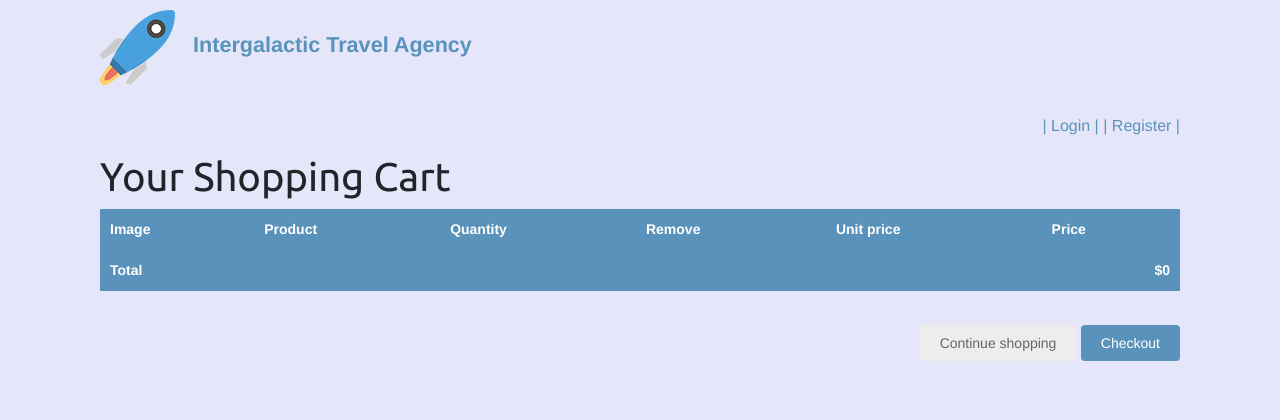
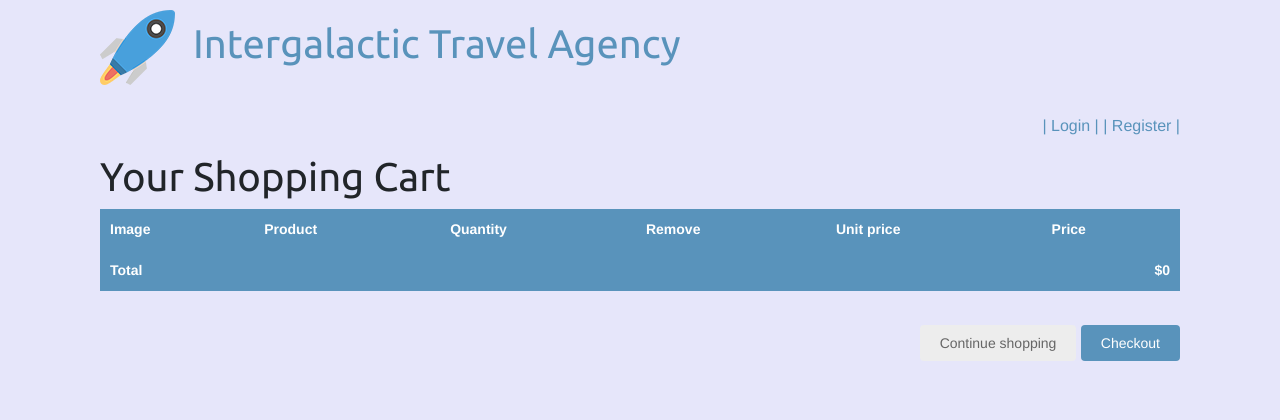
Before and after one commit to ayunir1/Travel_Agency, a Django app: page /cart/ in a window 1280 px wide. Shown: the top 420 px of the page. Run offline with Django 4.2, Linux system fonts and the light colour scheme; some libraries are stand-ins or nearby versions.

Commit message:
added link to logo, added link to header text, changed to h1 tag

```diff
--- a/shop/static/css/base.css
+++ b/shop/static/css/base.css
@@ -120,6 +120,8 @@ ul.errorlist {
     padding:10px 100px;
     font-size:18px;
     overflow:auto;
+        display: flex;
+    align-items: center;
 }
 
 #subheader {
--- a/shop/templates/shop/base.html
+++ b/shop/templates/shop/base.html
@@ -16,7 +16,7 @@
 </head>
 <body style="background-color: lavender">
   <div id="header">
-      <img src="\media\products\logo.png">&emsp;<big><font color="0c158a"><b><a href="http://127.0.0.1:8000/">Intergalactic Travel Agency</a></b></font></big>
+      <a href="/"> <img src="\media\products\logo.png"></a> &emsp;<h1 style="color: #0c158a;"><a href="/">Intergalactic Travel Agency</a></h1>
   </div>
   <div id="subheader" style="background-color: lavender">
     {% if request.user.is_authenticated %}
--- a/static/css/base.css
+++ b/static/css/base.css
@@ -116,6 +116,8 @@ ul.errorlist {
     padding:10px 100px;
     font-size:18px;
     overflow:auto;
+    display: flex;
+    align-items: center;
 }
 
 #subheader {
```
Also changed, not shown: db.sqlite3.
